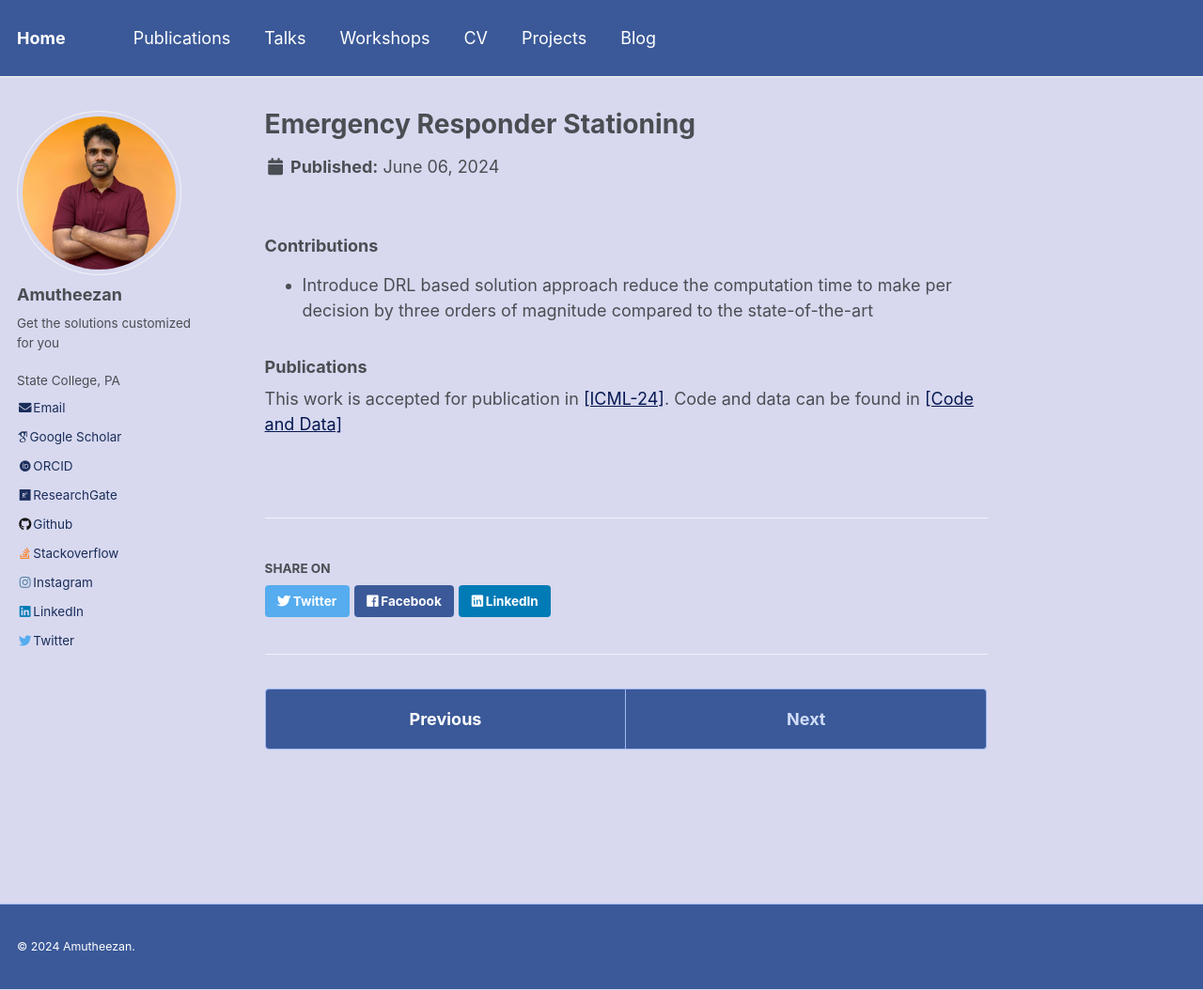
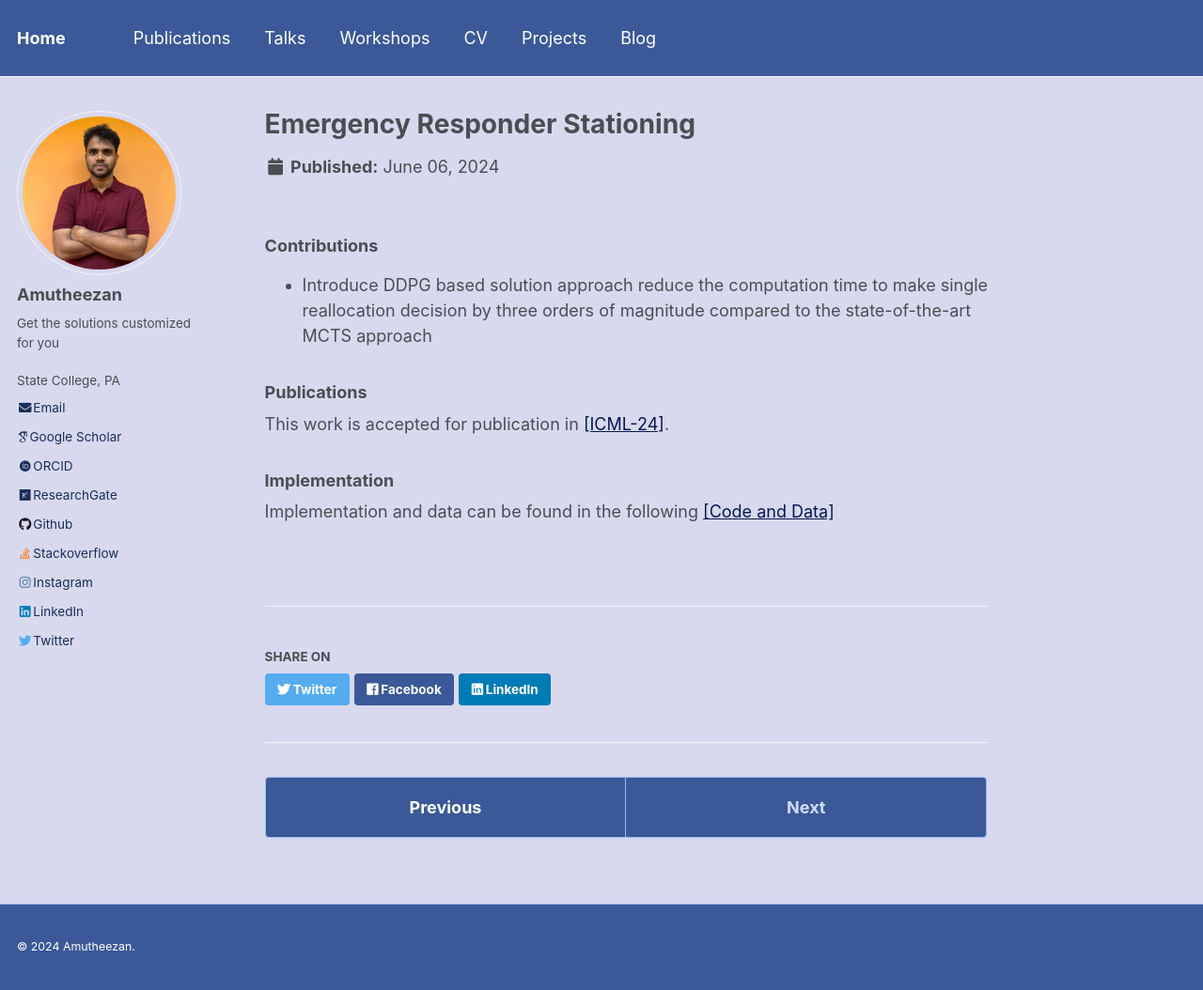
Before and after one commit to Amutheezan/amutheezan.github.io, a Jekyll site: the page built from _projects/2024-06-06-stationing.md, in a window 1280 px wide and 1054 px high. Shown: the whole window at 94% size. Built offline with Jekyll 4.4.1, drawn with Linux system fonts in a browser that asks for light colours; some web fonts are replaced.

Commit message:
Updated the project info

```diff
--- a/_projects/2024-06-06-stationing.md
+++ b/_projects/2024-06-06-stationing.md
@@ -8,9 +8,12 @@ date: 2024-06-06
 ---
 ### Contributions
 
-* Introduce DRL based solution approach reduce the computation time to make per decision by three orders of magnitude compared to the state-of-the-art
+* Introduce DDPG based solution approach reduce the computation time to make single reallocation decision by three orders of magnitude compared to the state-of-the-art MCTS approach
 
 ### Publications
 
 This work is accepted for publication in [[ICML-24]](https://openreview.net/forum?id=TTZXl9WYFF).
-Code and data can be found in [[Code and Data]](https://figshare.com/articles/dataset/Multi-Agent_Reinforcement_Learning_with_Hierarchical_Coordination_for_Emergency_Responder_Stationing_ICML-2024_Code_and_Data_/25872640)
+
+### Implementation
+
+Implementation and data can be found in the following [[Code and Data]](https://figshare.com/articles/dataset/Multi-Agent_Reinforcement_Learning_with_Hierarchical_Coordination_for_Emergency_Responder_Stationing_ICML-2024_Code_and_Data_/25872640)
```
Also changed, not shown: _projects/2021-05-18-hdemma.md (+1 -1 lines), _projects/2022-07-29-paratransit.md (+1 -1 lines).
